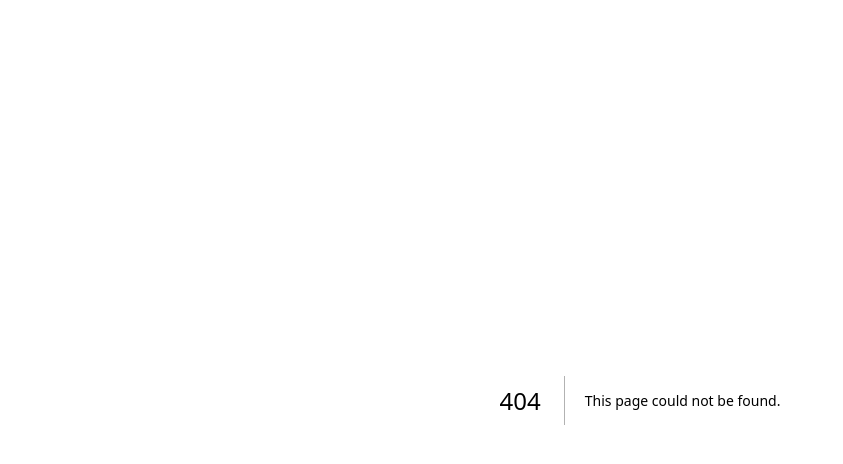
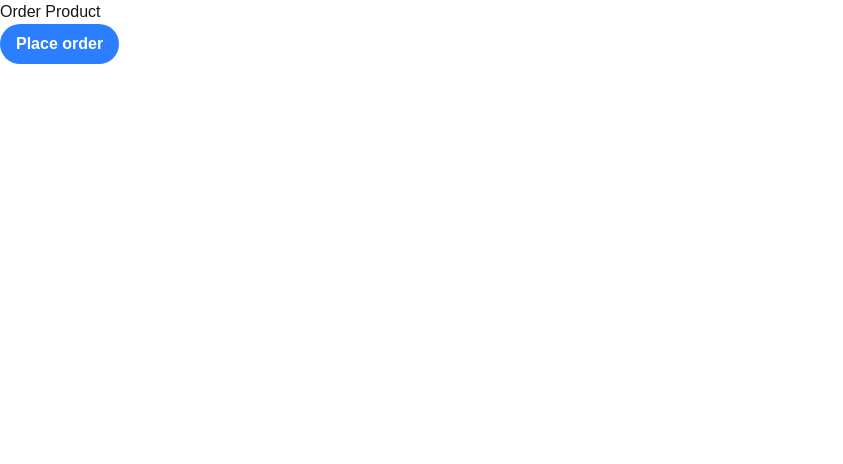
Before and after one commit to ZeroaNinea/Next.js-Complete-Course, a Next.js app in the folder routing-demo/: page /order-product in a window 1280 px wide. Before the commit this address had no page. Shown: the top 464 px of the page, without its empty margins (0-843 px from the left). Built offline with nearby package versions, Linux system fonts and the light colour scheme.

Commit message:
order-product added

```diff
--- /dev/null
+++ b/routing-demo/app/order-product/page.tsx
@@ -0,0 +1,15 @@
+export default function OrderProduct() {
+  const handleClick = () => {};
+
+  return (
+    <>
+      <h1>Order Product</h1>
+      <button
+        onClick={handleClick}
+        className="bg-blue-500 hover:bg-blue-700 text-white font-bold py-2 px-4 rounded-full"
+      >
+        Place order
+      </button>
+    </>
+  );
+}
```
